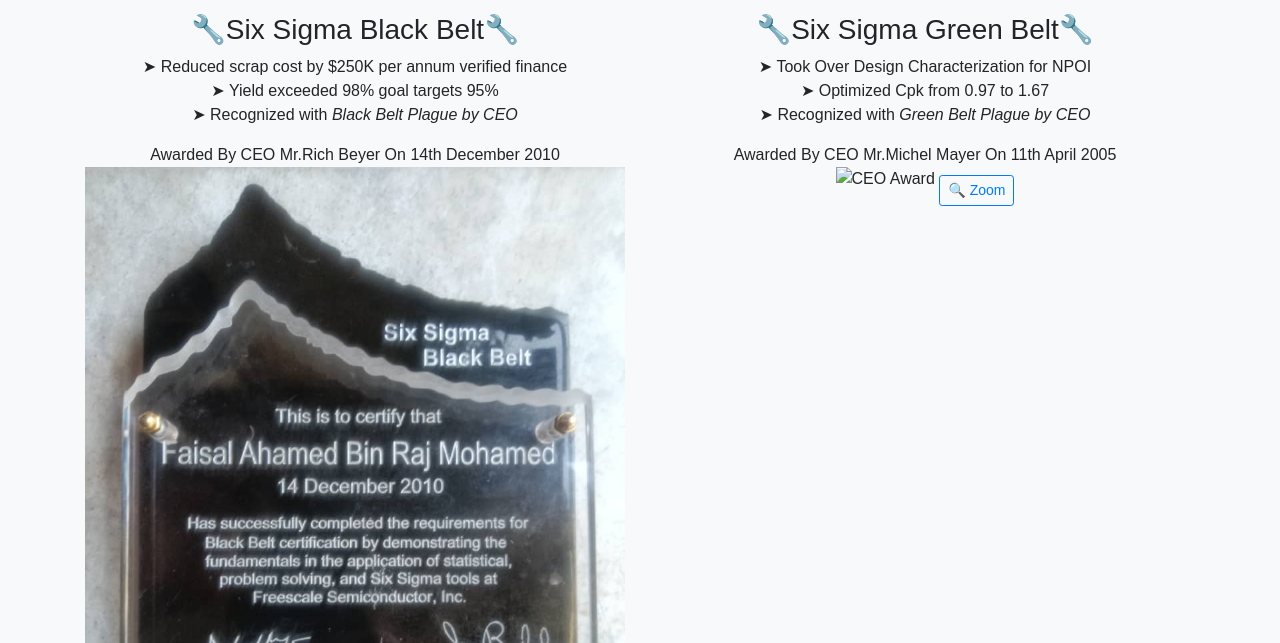
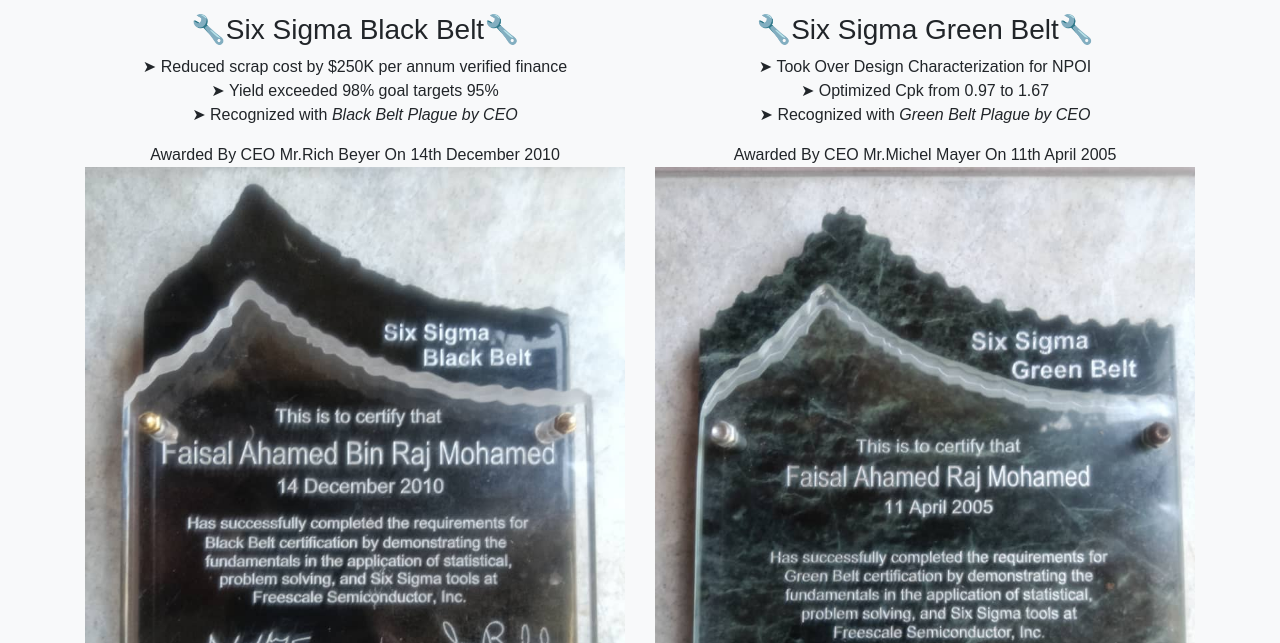
Before and after one commit to faisalahamed2025/Live, a plain HTML site: page ceo-award.html in a window 1280 px wide. Shown: the part 157-800 px from the top of the page. Drawn offline with nearby package versions, Linux system fonts and the light colour scheme.

Commit message:
Update ceo-award.html

```diff
--- a/ceo-award.html
+++ b/ceo-award.html
@@ -38,8 +38,8 @@
         ➤ Recognized with <em>Green Belt Plague by CEO</em>
       </p>
     <div class="certification-date">Awarded By CEO Mr.Michel Mayer On 11th April 2005</div>
-    <img src="assets/img/Awards/plague2" class="img-fluid mb-4" alt="CEO Award">
-     <a href="javascript:void(0);" onclick="zoomImage('assets/img/Awards/plague2')" class="btn btn-outline-primary btn-sm">🔍 Zoom</a>
+    <img src="assets/img/Awards/plague2.jpg" class="img-fluid mb-4" alt="CEO Award">
+     <a href="javascript:void(0);" onclick="zoomImage('assets/img/Awards/plague2.jpg')" class="btn btn-outline-primary btn-sm">🔍 Zoom</a>
     </div>
 
     <div class="col-lg-6">
```
